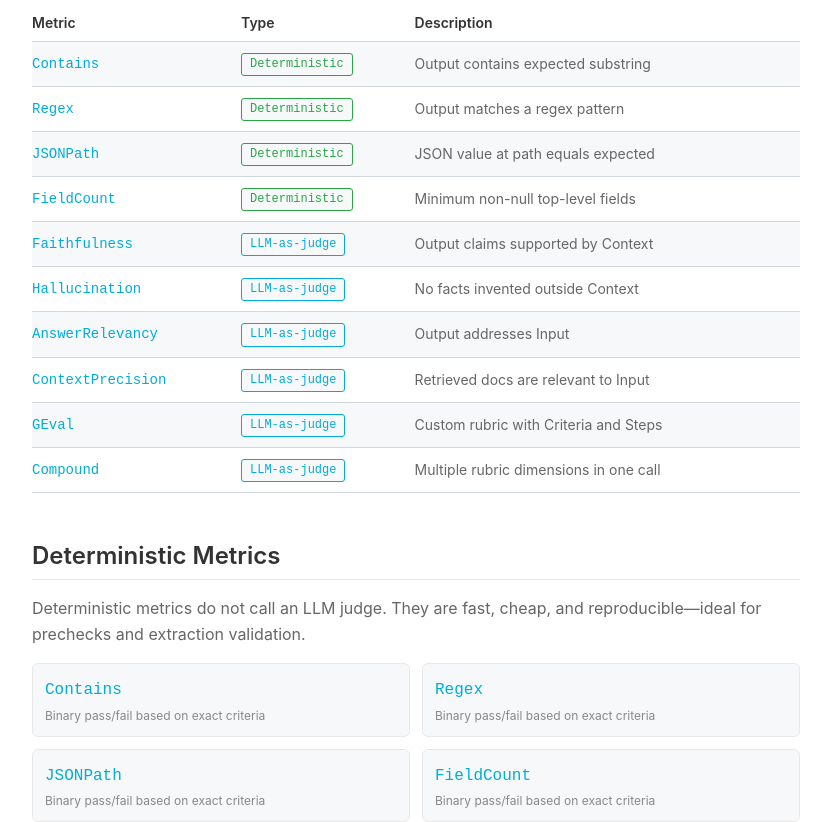
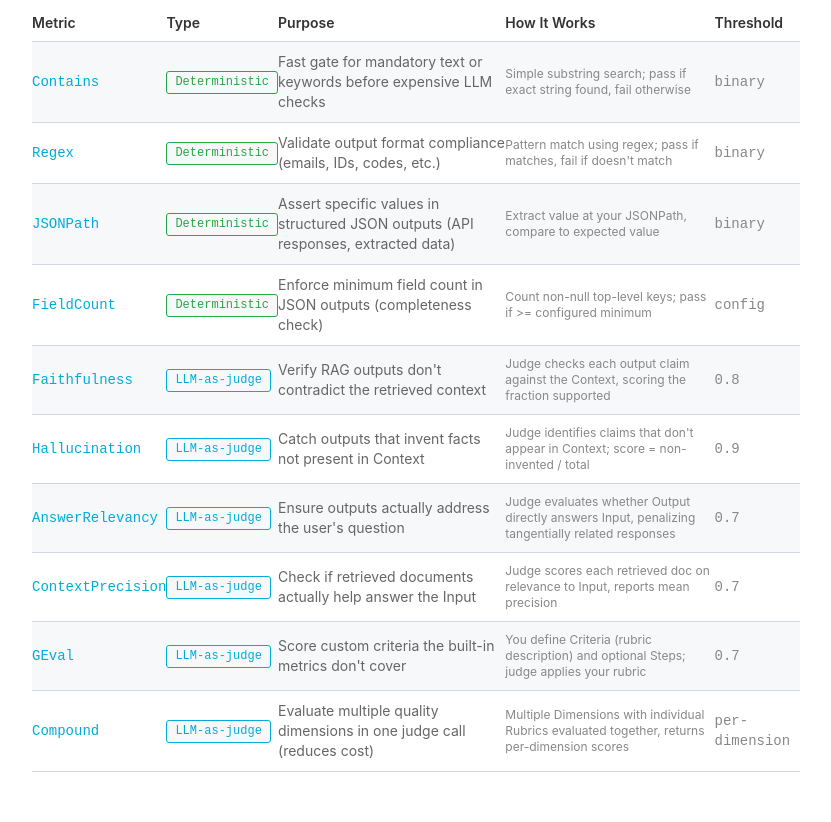
Before and after one commit to igcodinap/go-eval-web, a Next.js app: page /docs/getting-started in a window 1280 px wide. Shown: the part 1900-2722 px from the top of the page, without its empty margins (224-1055 px from the left). Built offline with nearby package versions, Linux system fonts and the light colour scheme.

Commit message:
Add detailed purpose and how-it-works to metrics table

```diff
--- a/src/app/docs/getting-started/page.tsx
+++ b/src/app/docs/getting-started/page.tsx
@@ -26,16 +26,76 @@ const docsSections = [
 ];
 
 const metrics = [
-  { name: "Contains", type: "Deterministic", desc: "Output contains expected substring" },
-  { name: "Regex", type: "Deterministic", desc: "Output matches a regex pattern" },
-  { name: "JSONPath", type: "Deterministic", desc: "JSON value at path equals expected" },
-  { name: "FieldCount", type: "Deterministic", desc: "Minimum non-null top-level fields" },
-  { name: "Faithfulness", type: "LLM-as-judge", desc: "Output claims supported by Context" },
-  { name: "Hallucination", type: "LLM-as-judge", desc: "No facts invented outside Context" },
-  { name: "AnswerRelevancy", type: "LLM-as-judge", desc: "Output addresses Input" },
-  { name: "ContextPrecision", type: "LLM-as-judge", desc: "Retrieved docs are relevant to Input" },
-  { name: "GEval", type: "LLM-as-judge", desc: "Custom rubric with Criteria and Steps" },
-  { name: "Compound", type: "LLM-as-judge", desc: "Multiple rubric dimensions in one call" },
+  {
+    name: "Contains",
+    type: "Deterministic",
+    purpose: "Fast gate for mandatory text or keywords before expensive LLM checks",
+    howItWorks: "Simple substring search; pass if exact string found, fail otherwise",
+    threshold: "binary",
+  },
+  {
+    name: "Regex",
+    type: "Deterministic",
+    purpose: "Validate output format compliance (emails, IDs, codes, etc.)",
+    howItWorks: "Pattern match using regex; pass if matches, fail if doesn't match",
+    threshold: "binary",
+  },
+  {
+    name: "JSONPath",
+    type: "Deterministic",
+    purpose: "Assert specific values in structured JSON outputs (API responses, extracted data)",
+    howItWorks: "Extract value at your JSONPath, compare to expected value",
+    threshold: "binary",
+  },
+  {
+    name: "FieldCount",
+    type: "Deterministic",
+    purpose: "Enforce minimum field count in JSON outputs (completeness check)",
+    howItWorks: "Count non-null top-level keys; pass if >= configured minimum",
+    threshold: "config",
+  },
+  {
+    name: "Faithfulness",
+    type: "LLM-as-judge",
+    purpose: "Verify RAG outputs don't contradict the retrieved context",
+    howItWorks: "Judge checks each output claim against the Context, scoring the fraction supported",
+    threshold: "0.8",
+  },
+  {
+    name: "Hallucination",
+    type: "LLM-as-judge",
+    purpose: "Catch outputs that invent facts not present in Context",
+    howItWorks: "Judge identifies claims that don't appear in Context; score = non-invented / total",
+    threshold: "0.9",
+  },
+  {
+    name: "AnswerRelevancy",
+    type: "LLM-as-judge",
+    purpose: "Ensure outputs actually address the user's question",
+    howItWorks: "Judge evaluates whether Output directly answers Input, penalizing tangentially related responses",
+    threshold: "0.7",
+  },
+  {
+    name: "ContextPrecision",
+    type: "LLM-as-judge",
+    purpose: "Check if retrieved documents actually help answer the Input",
+    howItWorks: "Judge scores each retrieved doc on relevance to Input, reports mean precision",
+    threshold: "0.7",
+  },
+  {
+    name: "GEval",
+    type: "LLM-as-judge",
+    purpose: "Score custom criteria the built-in metrics don't cover",
+    howItWorks: "You define Criteria (rubric description) and optional Steps; judge applies your rubric",
+    threshold: "0.7",
+  },
+  {
+    name: "Compound",
+    type: "LLM-as-judge",
+    purpose: "Evaluate multiple quality dimensions in one judge call (reduces cost)",
+    howItWorks: "Multiple Dimensions with individual Rubrics evaluated together, returns per-dimension scores",
+    threshold: "per-dimension",
+  },
 ];
 
 export default function GettingStartedPage() {
@@ -138,7 +198,9 @@ func TestSupportReply(t *testing.T) {
               <tr className="border-b border-[var(--table-border)]">
                 <th className="py-2 text-left font-semibold text-[var(--foreground)]">Metric</th>
                 <th className="py-2 text-left font-semibold text-[var(--foreground)]">Type</th>
-                <th className="py-2 text-left font-semibold text-[var(--foreground)]">Description</th>
+                <th className="py-2 text-left font-semibold text-[var(--foreground)]">Purpose</th>
+                <th className="py-2 text-left font-semibold text-[var(--foreground)]">How It Works</th>
+                <th className="py-2 text-left font-semibold text-[var(--foreground)]">Threshold</th>
               </tr>
             </thead>
             <tbody>
@@ -150,7 +212,9 @@ func TestSupportReply(t *testing.T) {
                       {m.type}
                     </span>
                   </td>
-                  <td className="py-2.5 text-[var(--secondary)]">{m.desc}</td>
+                  <td className="py-2.5 text-[var(--secondary)]">{m.purpose}</td>
+                  <td className="py-2.5 text-[var(--muted)] text-xs">{m.howItWorks}</td>
+                  <td className="py-2.5 font-mono text-[var(--muted)]">{m.threshold}</td>
                 </tr>
               ))}
             </tbody>
--- a/src/app/page.tsx
+++ b/src/app/page.tsx
@@ -20,16 +20,76 @@ const navItems = [
 ];
 
 const metrics = [
-  { name: "Faithfulness", type: "judge", measures: "Output claims supported by Context", threshold: "0.8" },
-  { name: "Hallucination", type: "judge", measures: "Output does not invent facts outside Context", threshold: "0.9" },
-  { name: "AnswerRelevancy", type: "judge", measures: "Output addresses Input", threshold: "0.7" },
-  { name: "ContextPrecision", type: "judge", measures: "Retrieved docs are relevant to Input", threshold: "0.7" },
-  { name: "GEval", type: "judge", measures: "Custom rubric with Criteria and Steps", threshold: "0.7" },
-  { name: "Compound", type: "judge", measures: "Multiple rubric dimensions in one call", threshold: "per-dimension" },
-  { name: "Contains", type: "deterministic", measures: "Output contains expected substring", threshold: "binary" },
-  { name: "Regex", type: "deterministic", measures: "Output matches a regex pattern", threshold: "binary" },
-  { name: "JSONPath", type: "deterministic", measures: "JSON output value at path equals expected", threshold: "binary" },
-  { name: "FieldCount", type: "deterministic", measures: "Minimum non-null top-level JSON fields", threshold: "config" },
+  {
+    name: "Faithfulness",
+    type: "judge",
+    purpose: "Verify RAG outputs don't contradict the retrieved context",
+    howItWorks: "Judge checks each output claim against the Context, scoring the fraction that's supported",
+    threshold: "0.8",
+  },
+  {
+    name: "Hallucination",
+    type: "judge",
+    purpose: "Catch outputs that invent facts not present in Context",
+    howItWorks: "Judge identifies claims that don't appear in Context; score = non-invented / total",
+    threshold: "0.9",
+  },
+  {
+    name: "AnswerRelevancy",
+    type: "judge",
+    purpose: "Ensure outputs actually address the user's question",
+    howItWorks: "Judge evaluates whether Output directly answers Input, penalizing tangentially related responses",
+    threshold: "0.7",
+  },
+  {
+    name: "ContextPrecision",
+    type: "judge",
+    purpose: "Check if retrieved documents actually help answer the Input",
+    howItWorks: "Judge scores each retrieved doc on relevance to Input, reports mean precision",
+    threshold: "0.7",
+  },
+  {
+    name: "GEval",
+    type: "judge",
+    purpose: "Score custom criteria the built-in metrics don't cover",
+    howItWorks: "You define Criteria (rubric description) and optional Steps; judge applies your rubric",
+    threshold: "0.7",
+  },
+  {
+    name: "Compound",
+    type: "judge",
+    purpose: "Evaluate multiple quality dimensions in one judge call (reduces cost)",
+    howItWorks: "Multiple Dimensions with individual Rubrics evaluated together, returns per-dimension scores",
+    threshold: "per-dimension",
+  },
+  {
+    name: "Contains",
+    type: "deterministic",
+    purpose: "Fast gate for mandatory text or keywords before expensive LLM checks",
+    howItWorks: "Simple substring search; pass if exact string found, fail otherwise",
+    threshold: "binary",
+  },
+  {
+    name: "Regex",
+    type: "deterministic",
+    purpose: "Validate output format compliance (emails, IDs, codes, etc.)",
+    howItWorks: "Pattern match using regex; pass if matches, fail if doesn't match",
+    threshold: "binary",
+  },
+  {
+    name: "JSONPath",
+    type: "deterministic",
+    purpose: "Assert specific values in structured JSON outputs (API responses, extracted data)",
+    howItWorks: "Extract value at your JSONPath, compare to expected value",
+    threshold: "binary",
+  },
+  {
+    name: "FieldCount",
+    type: "deterministic",
+    purpose: "Enforce minimum field count in JSON outputs (completeness check)",
+    howItWorks: "Count non-null top-level keys; pass if >= configured minimum",
+    threshold: "config",
+  },
 ];
 
 export default function Home() {
@@ -149,15 +209,17 @@ func TestRAGAnswer(t *testing.T) {
                   <thead>
                     <tr className="border-b border-[var(--table-border)]">
                       <th className="py-2 text-left font-semibold text-[var(--foreground)]">Metric</th>
-                      <th className="py-2 text-left font-semibold text-[var(--foreground)]">Measures</th>
-                      <th className="py-2 text-left font-semibold text-[var(--foreground)]">Default Threshold</th>
+                      <th className="py-2 text-left font-semibold text-[var(--foreground)]">Purpose</th>
+                      <th className="py-2 text-left font-semibold text-[var(--foreground)]">How It Works</th>
+                      <th className="py-2 text-left font-semibold text-[var(--foreground)]">Threshold</th>
                     </tr>
                   </thead>
                   <tbody>
                     {metrics.map((metric, i) => (
                       <tr key={metric.name} className={`border-b border-[var(--table-border)] ${i % 2 === 0 ? 'bg-[var(--table-stripe)]' : ''}`}>
                         <td className="py-2.5 font-mono text-[var(--accent)]">{metric.name}</td>
-                        <td className="py-2.5 text-[var(--secondary)]">{metric.measures}</td>
+                        <td className="py-2.5 text-[var(--secondary)]">{metric.purpose}</td>
+                        <td className="py-2.5 text-[var(--muted)] text-xs">{metric.howItWorks}</td>
                         <td className="py-2.5 font-mono text-[var(--muted)]">{metric.threshold}</td>
                       </tr>
                     ))}
```
